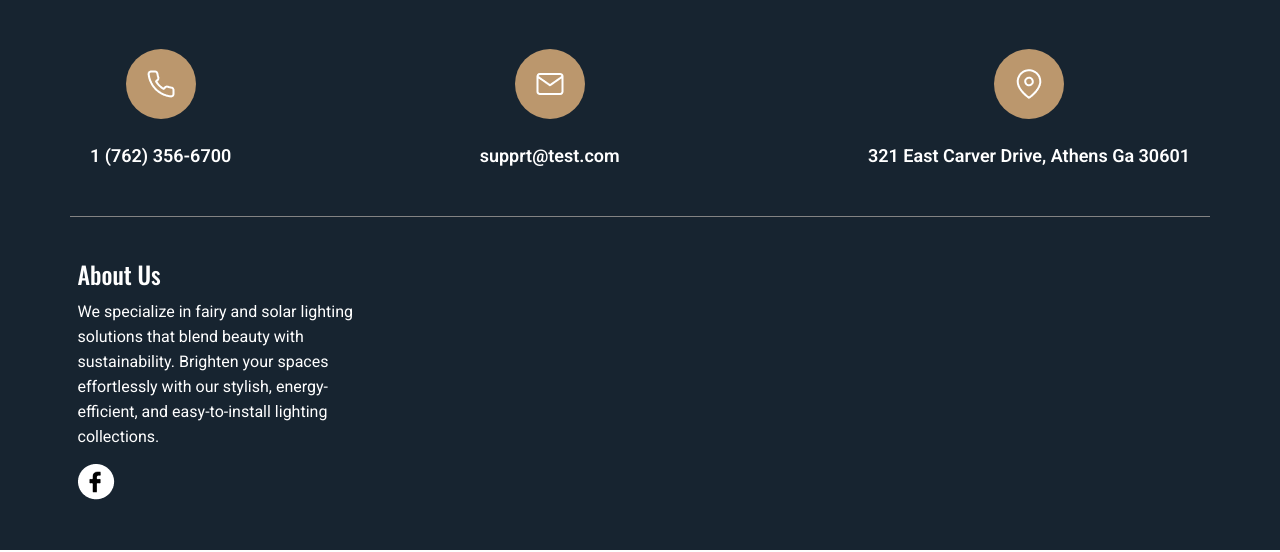
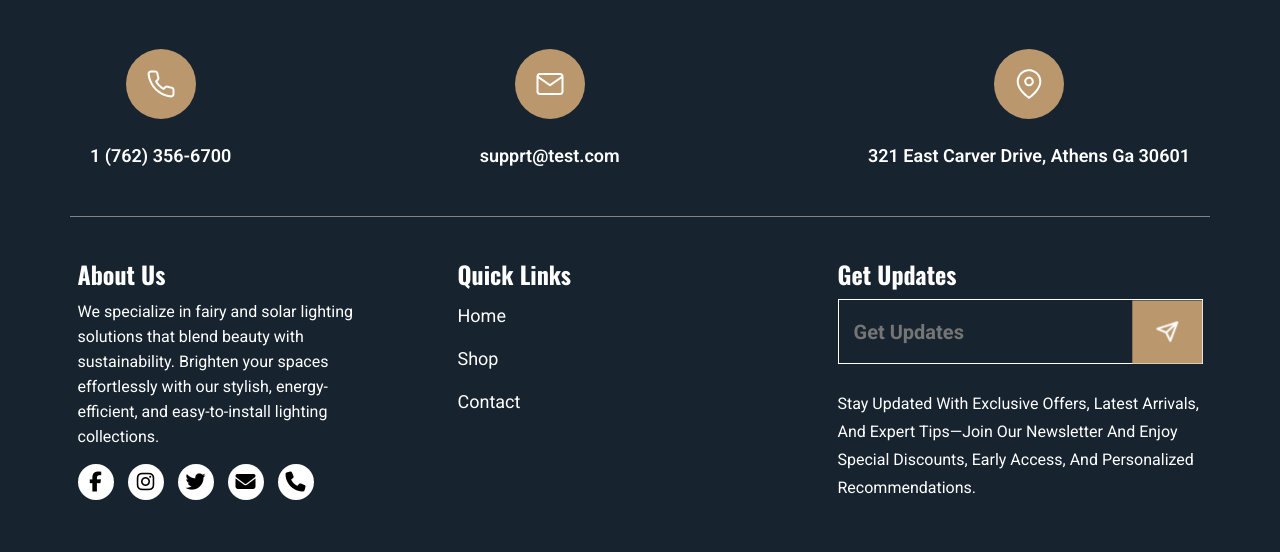
Before and after one commit to Subrata291291/html-projects, a PHP site: page / in a window 1280 px wide. Shown: the part 3739-4291 px from the top of the page. Run offline with PHP 8.4, Linux system fonts and the light colour scheme; some libraries are stand-ins or nearby versions.

Commit message:
Added Footer Design

```diff
--- a/css/style.css
+++ b/css/style.css
@@ -380,7 +380,7 @@ a {
 }
 .footer-area .footer-left h3 {
     font-size: 2.4rem;
-    font-family: var(--ss-font700);
+    font-weight: var(--ss-font700);
     font-family: var(--ss-oswald);
     color: #fff;
 }
@@ -390,13 +390,78 @@ a {
     margin: 1rem 0rem 1.5rem;
     max-width: 29.8rem;
 }
+.footer-area .footer-left ul {
+    gap: 1.4rem;
+}
+.footer-area .footer-left ul li a {
+    font-size: 2rem;
+    color: #000;
+}
+.footer-area .footer-left ul li {
+    background-color: #fff;
+    width: 3.6rem;
+    height: 3.6rem;
+    border-radius: 5rem;
+    display: flex;
+    align-items: center;
+    justify-content: center;
+}
+.footer-area .footer-left ul li:hover {
+    background-color: var(--ss-primary);
+}
+.footer-area .footer-middle h3 {
+    font-size: 2.4rem;
+    font-weight: var(--ss-font700);
+    font-family: var(--ss-oswald);
+    color: #fff;
+}
+.footer-area .footer-middle ul {
+    margin-top: 1.3rem;
+    display: flex;
+    flex-direction: column;
+    gap: 1.6rem;
+}
+.footer-area .footer-middle ul li a {
+    color: #fff;
+    font-size: 1.8rem;
+}
+.footer-area .footer-middle ul li a:hover {
+    color: var(--ss-primary);
+}
+.footer-area .footer-right h3 {
+    font-size: 2.4rem;
+    font-weight: var(--ss-font700);
+    font-family: var(--ss-oswald);
+    color: #fff;
+    margin-bottom: 1rem;
 
-
-
-
-
-
-
+}
+.footer-area .footer-right input {
+    height: 6.5rem;
+    border: 1px solid #fff;
+    outline: none;
+    background-color: transparent;
+    padding: 2.5rem 1.5rem;
+    color: #7b686f;
+    font-size: 2rem;
+    font-weight: var(--ss-font700);
+}
+.footer-area .footer-right .subscribe-btn {
+    height: 6.3rem;
+    width: 7rem;
+    background-color: var(--ss-primary);
+    position: absolute;
+    right: 0;
+    top: 50%;
+    transform: translate(-1%, -50%);
+    border: none;
+}
+.footer-area .footer-right p {
+    line-height: 2.8rem;
+    color: #fff;
+    text-transform: capitalize;
+    margin-top: 2.6rem;
+}
 
 @media  screen and (max-width: 991px) {
     .p-80 {
--- a/index.html
+++ b/index.html
@@ -300,13 +300,63 @@
                         <p>
                             We specialize in fairy and solar lighting solutions that blend beauty with sustainability. Brighten your spaces effortlessly with our stylish, energy-efficient, and easy-to-install lighting collections.
                         </p>
-                        <ul>
+                        <ul class="d-flex">
                             <li>
                                 <a href="#">
-                                    <img src="images/fb.png" alt="">
+                                    <i class="fa-brands fa-facebook-f"></i>
+                                </a>
+                            </li>
+                            <li>
+                                <a href="#">
+                                    <i class="fa-brands fa-instagram"></i>
+                                </a>
+                            </li>
+                            <li>
+                                <a href="#">
+                                    <i class="fa-brands fa-twitter"></i>
+                                </a>
+                            </li>
+                            <li>
+                                <a href="#">
+                                    <i class="fa-solid fa-envelope"></i>
+                                </a>
+                            </li>
+                            <li>
+                                <a href="#">
+                                    <i class="fa-solid fa-phone"></i>
                                 </a>
                             </li>
                         </ul>
+                    </div>
+                </div>
+                <div class="col-4">
+                    <div class="footer-middle">
+                        <h3>Quick Links</h3>
+                        <ul>
+                            <li>
+                                <a href="#">Home</a>
+                            </li>
+                            <li>
+                                <a href="#">Shop</a>
+                            </li>
+                            <li>
+                                <a href="#">Contact</a>
+                            </li>
+                        </ul>
+                    </div>
+                </div>
+                <div class="col-4">
+                    <div class="footer-right">
+                        <h3>Get Updates</h3>
+                        <form action="" class="position-relative">
+                            <input type="email" placeholder="Get Updates" class="w-100" required>
+                            <button type="sumit" class="subscribe-btn">
+                                <img src="images/send.png" alt="send">
+                            </button>
+                        </form>
+                        <p>
+                            Stay updated with exclusive offers, latest arrivals, and expert tips—join our newsletter and enjoy special discounts, early access, and personalized recommendations.
+                        </p>
                     </div>
                 </div>
             </div>
```
Also changed, not shown: css/slick-theme.css (added), images/send.png (added).
